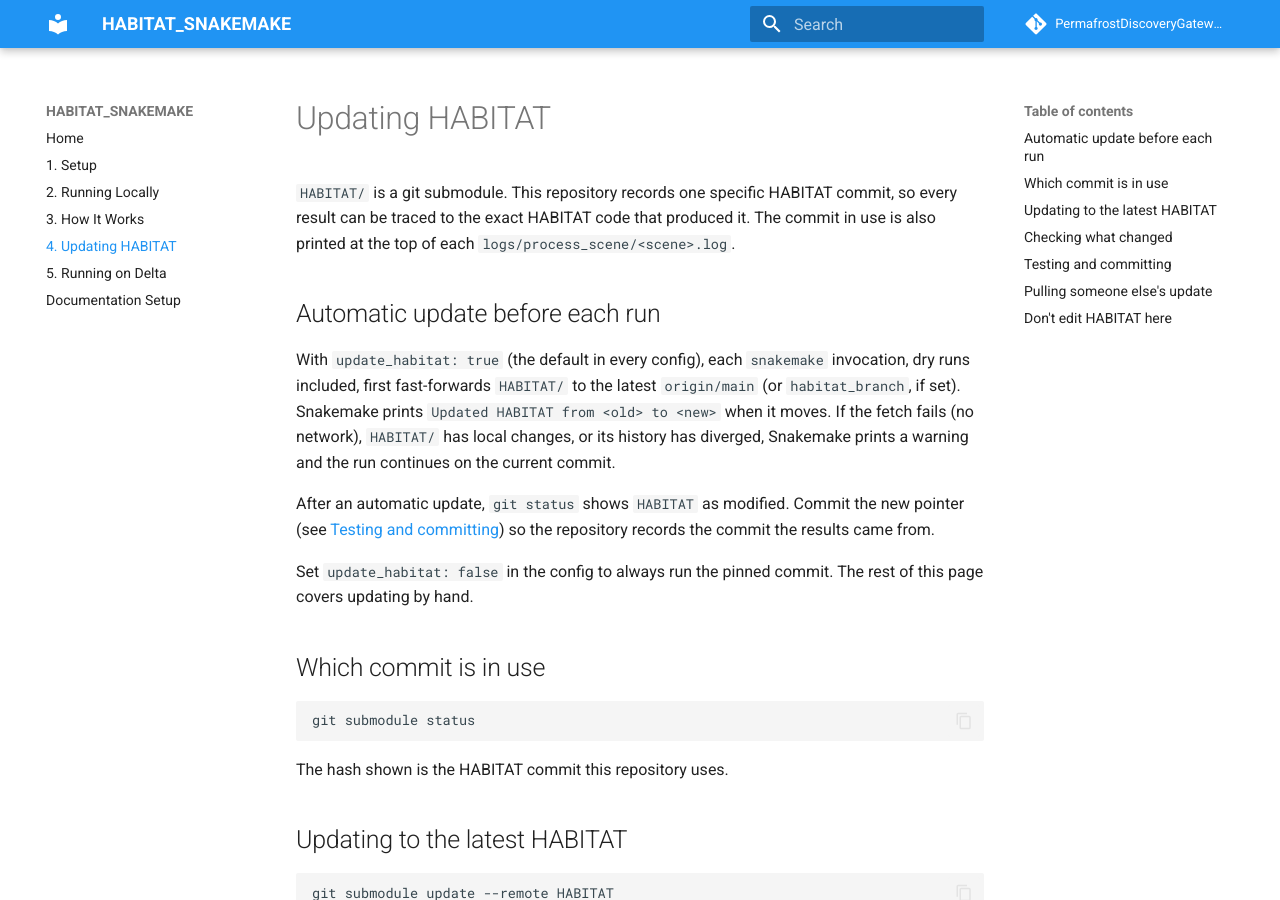
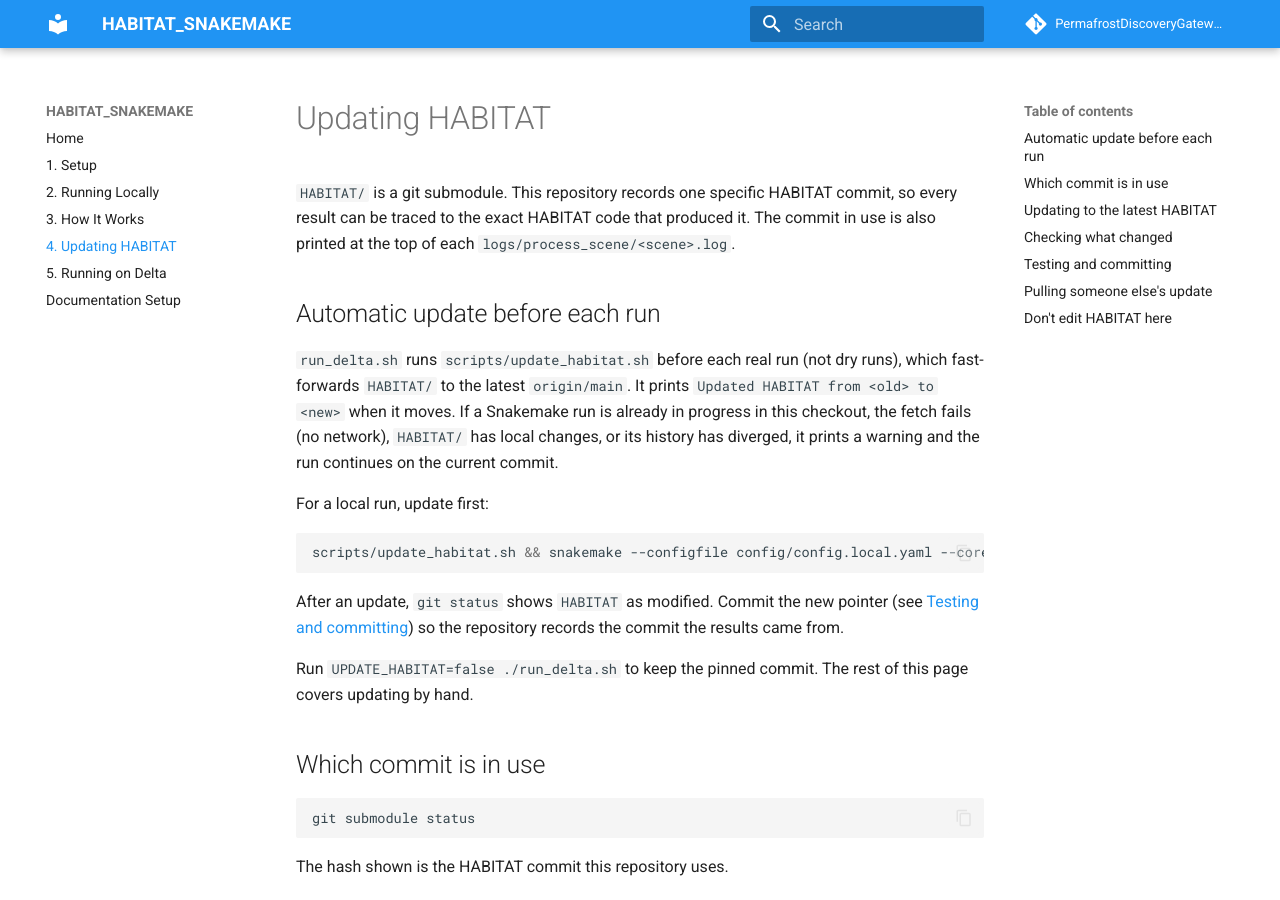
Before and after one commit to PermafrostDiscoveryGateway/HABITAT_SNAKEMAKE, an MkDocs documentation site: the page built from docs/04-updating-habitat.md, in a window 1280 px wide and 900 px high. Built offline with MkDocs 1.6.1 and Material for MkDocs 9.7.7, drawn with Linux system fonts in a browser that asks for light colours; comment, search, counter and statistics services are not loaded.

Commit message:
Make the HABITAT update safe on a shared checkout
- Read the HABITAT commit with safe.directory set, and fail if it can't be
  read. For anyone but the repo owner, git refused with "dubious ownership",
  the commit came back as "unknown", and every scene reran.
- Move the fast-forward out of Snakefile parse time into
  scripts/update_habitat.sh. run_delta.sh calls it on real runs only, and it
  skips if a snakemake lock is present, so dry runs and second runs no longer
  move HABITAT under jobs that are already queued.
- run_delta.sh re-launches itself in tmux by full path, so it works when
  invoked by a relative path from outside the repo.
- Strip scene_suffix exactly when listing scenes, so multi-part suffixes
  like .ortho.tif work.

````diff
--- a/docs/04-updating-habitat.md
+++ b/docs/04-updating-habitat.md
@@ -4,11 +4,17 @@
 
 ## Automatic update before each run
 
-With `update_habitat: true` (the default in every config), each `snakemake` invocation, dry runs included, first fast-forwards `HABITAT/` to the latest `origin/main` (or `habitat_branch`, if set). Snakemake prints `Updated HABITAT from <old> to <new>` when it moves. If the fetch fails (no network), `HABITAT/` has local changes, or its history has diverged, Snakemake prints a warning and the run continues on the current commit.
+`run_delta.sh` runs `scripts/update_habitat.sh` before each real run (not dry runs), which fast-forwards `HABITAT/` to the latest `origin/main`. It prints `Updated HABITAT from <old> to <new>` when it moves. If a Snakemake run is already in progress in this checkout, the fetch fails (no network), `HABITAT/` has local changes, or its history has diverged, it prints a warning and the run continues on the current commit.
 
-After an automatic update, `git status` shows `HABITAT` as modified. Commit the new pointer (see [Testing and committing](#testing-and-committing)) so the repository records the commit the results came from.
+For a local run, update first:
 
-Set `update_habitat: false` in the config to always run the pinned commit. The rest of this page covers updating by hand.
+```bash
+scripts/update_habitat.sh && snakemake --configfile config/config.local.yaml --cores 2
+```
+
+After an update, `git status` shows `HABITAT` as modified. Commit the new pointer (see [Testing and committing](#testing-and-committing)) so the repository records the commit the results came from.
+
+Run `UPDATE_HABITAT=false ./run_delta.sh` to keep the pinned commit. The rest of this page covers updating by hand.
 
 ## Which commit is in use
 
````
Also changed, not shown: 7 other files.
